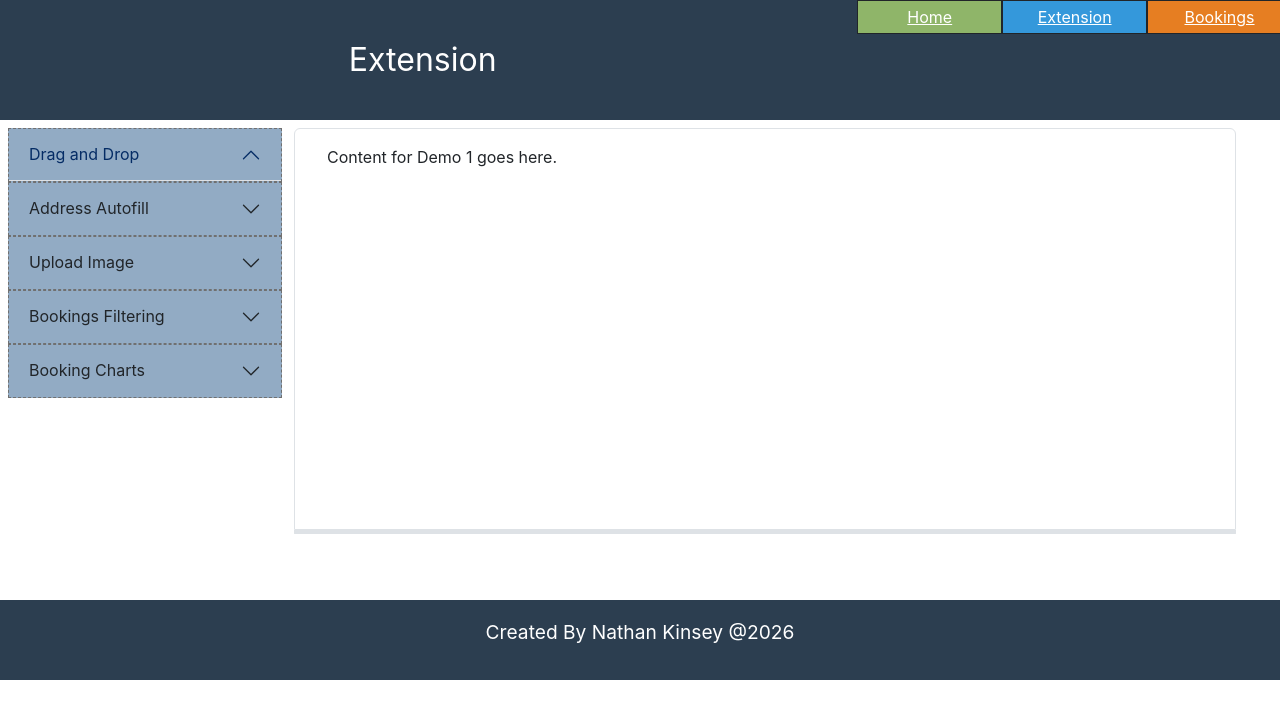
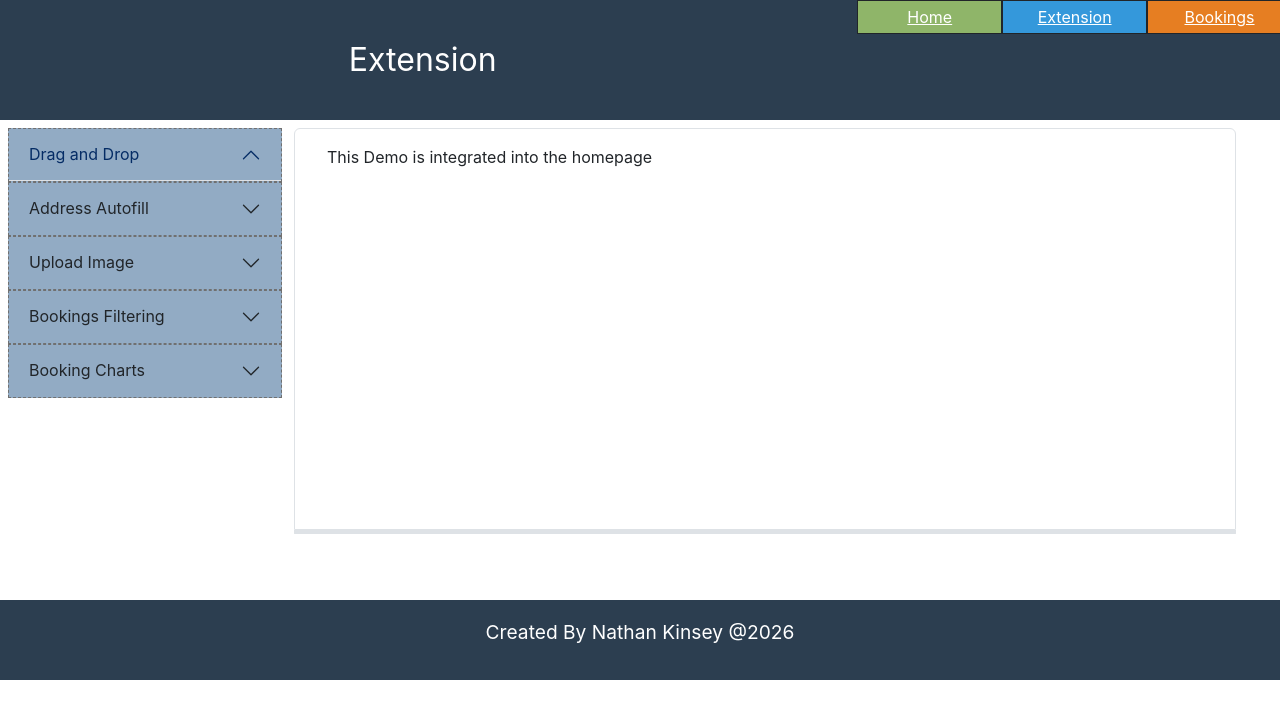
Before and after one commit to nahtannn/ITWD6-Project-2, a React (Create React App) app: page /advanced-js in a window 1280 px wide. Shown: the top 718 px of the page. Built offline with nearby package versions, Linux system fonts and the light colour scheme; no server answers; the database is empty.

Commit message:
commenting changes for demos

```diff
--- a/src/components/AdvancedJS.js
+++ b/src/components/AdvancedJS.js
@@ -86,7 +86,7 @@ function AdvancedJS() {
                             <div id="collapseOne" className="accordion-collapse collapse show"
                             data-bs-parent="#advancedJSAccordion">
                                 <div className="accordion-body" style={{minHeight: "50vh"}}>
-                                    Content for Demo 1 goes here.
+                                    This Demo is integrated into the homepage
                                 </div>
                             </div>
                         </div>
@@ -95,7 +95,7 @@ function AdvancedJS() {
                             <div id="collapseTwo" className="accordion-collapse collapse"
                             data-bs-parent="#advancedJSAccordion">
                                 <div className="accordion-body" style={{minHeight: "50vh"}}>
-                                    Content for Demo 2 goes here.
+                                    This Demo is integrated into the homepage
                                 </div>
                             </div>
                         </div>
@@ -104,7 +104,7 @@ function AdvancedJS() {
                             <div id="collapseThree" className="accordion-collapse collapse"
                             data-bs-parent="#advancedJSAccordion">
                                 <div className="accordion-body" style={{minHeight: "50vh"}}>
-                                    Content for Demo 3 goes here.
+                                    This Demo is integrated into the homepage
                                 </div>
                             </div>
                         </div>
@@ -113,7 +113,7 @@ function AdvancedJS() {
                             <div id="collapseFour" className="accordion-collapse collapse"
                             data-bs-parent="#advancedJSAccordion">
                                 <div className="accordion-body" style={{minHeight: "50vh"}}>
-                                    Content for Demo 4 goes here.
+                                    This Demo is integrated into the bookings page
                                 </div>
                             </div>
                         </div>
```
